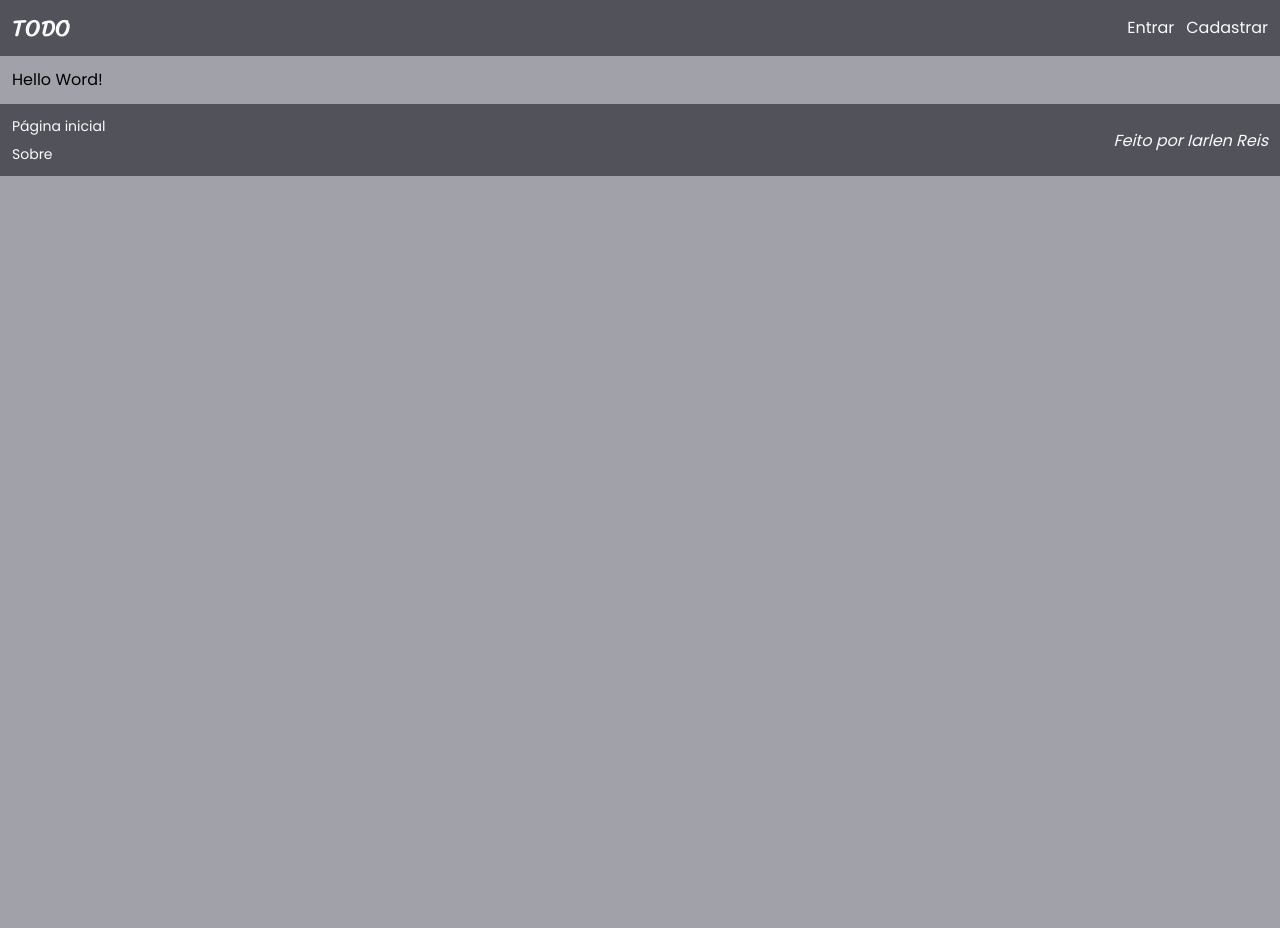
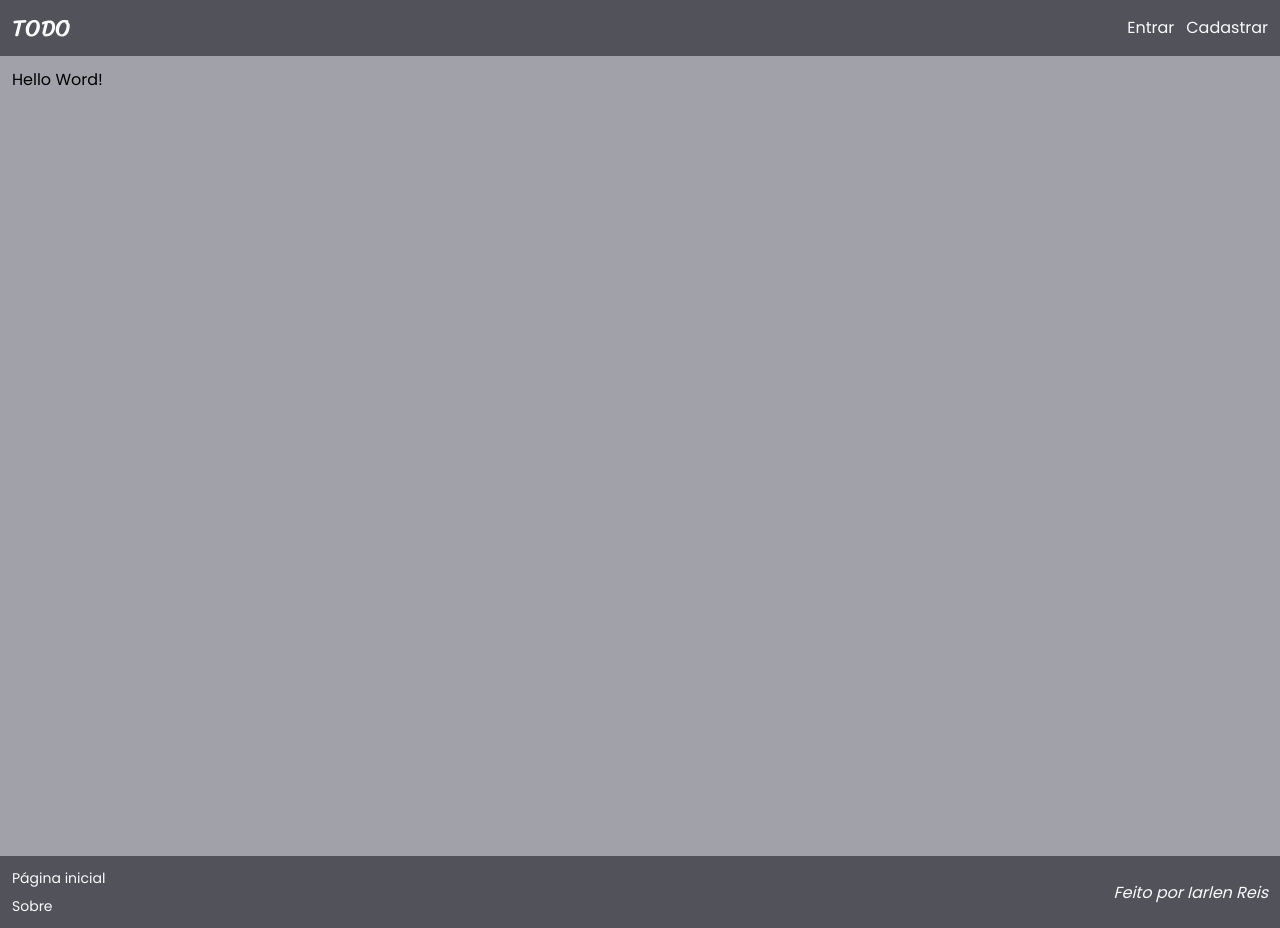
Before and after one commit to secret-star1202/Next-TailwindCSS-PostgreSQL, a Next.js app: page / in a window 1280 px wide. Before the commit the page ends 800 px from the top, so only its background shows below. Built offline with nearby package versions, Linux system fonts and the light colour scheme.

Commit message:
styles: adding min-height of 100vh on GlobalContainer.

```diff
--- a/src/components/GlobalContainer.tsx
+++ b/src/components/GlobalContainer.tsx
@@ -4,5 +4,7 @@ interface IGlobalContainerProps {
   children: ReactNode
 }
 export const GlobalContainer = ({ children }: IGlobalContainerProps) => {
-  return <main className="m-auto max-w-[1300px] p-3">{children}</main>
+  return (
+    <main className="m-auto min-h-screen max-w-[1300px] p-3">{children}</main>
+  )
 }
```
